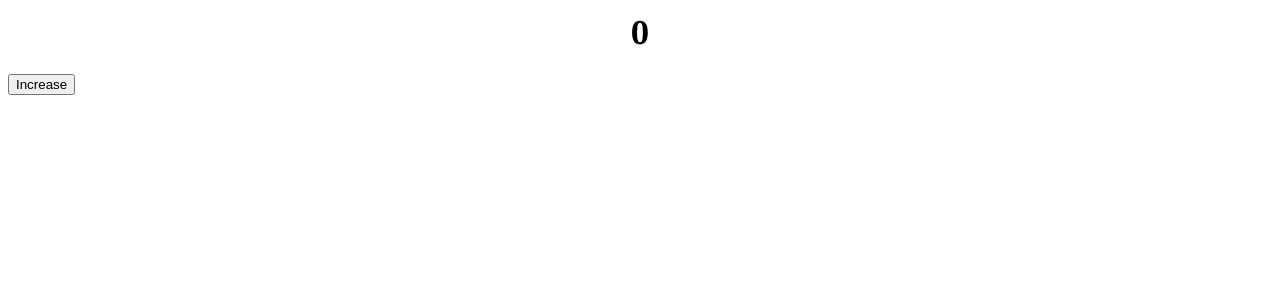
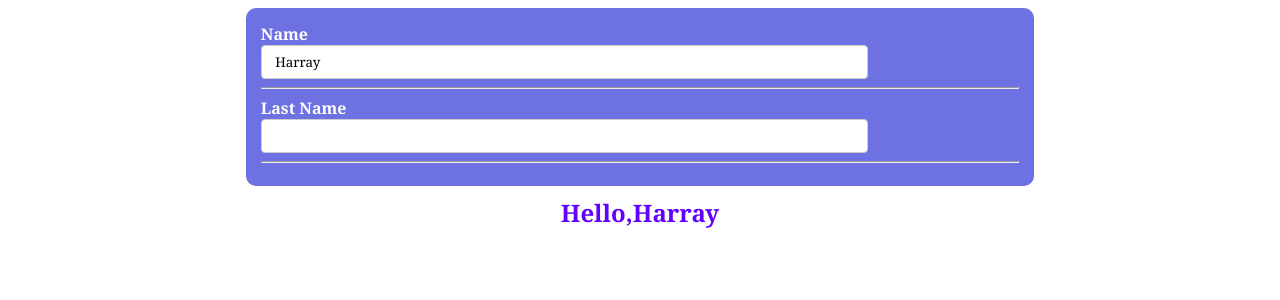
Before and after one commit to apni-coding/reactjstutorial, a React (Create React App) app: page / in a window 1280 px wide. Shown: the top 300 px of the page. Built offline with nearby package versions, Linux system fonts and the light colour scheme; the HTML template or start-up script is replaced by a standard one.

Commit message:
useEffect hooks in react js

```diff
--- a/src/App.js
+++ b/src/App.js
@@ -1,11 +1,12 @@
 import Counter from "./Components/Counter";
 import Input from "./Components/InputWithFunction";
+// import Input from "./Components/InputWithClass";
 
 function App() {
   return (
     <>
-      {/* <Input /> */}
-      <Counter />
+      <Input />
+      {/* <Counter /> */}
     </>
   );
 }
--- a/src/Components/InputWithFunction.js
+++ b/src/Components/InputWithFunction.js
@@ -1,8 +1,20 @@
-import { useState } from "react";
+import { useState, useEffect } from "react";
 
 export default function Input() {
-  const [name, setName] = useState(null)
+  const [name, setName] = useState("Harray")
   const [lastName, setLastName] = useState('')
+
+  //CDM CDU
+  useEffect(()=>{
+    document.title = name + " " + lastName
+  }, [lastName, name])
+  /*
+  No Dep -> Every time func call
+  []-> One time render
+  [lastName] -> whenever last name change detect
+  [lastName, name, xyz] ->  whenever last lastName, name, xyz change detect
+
+  */
   return (
     <>
       <div className="section">
```
Also changed, not shown: src/Components/InputWithClass.js (+10 -1 lines).
